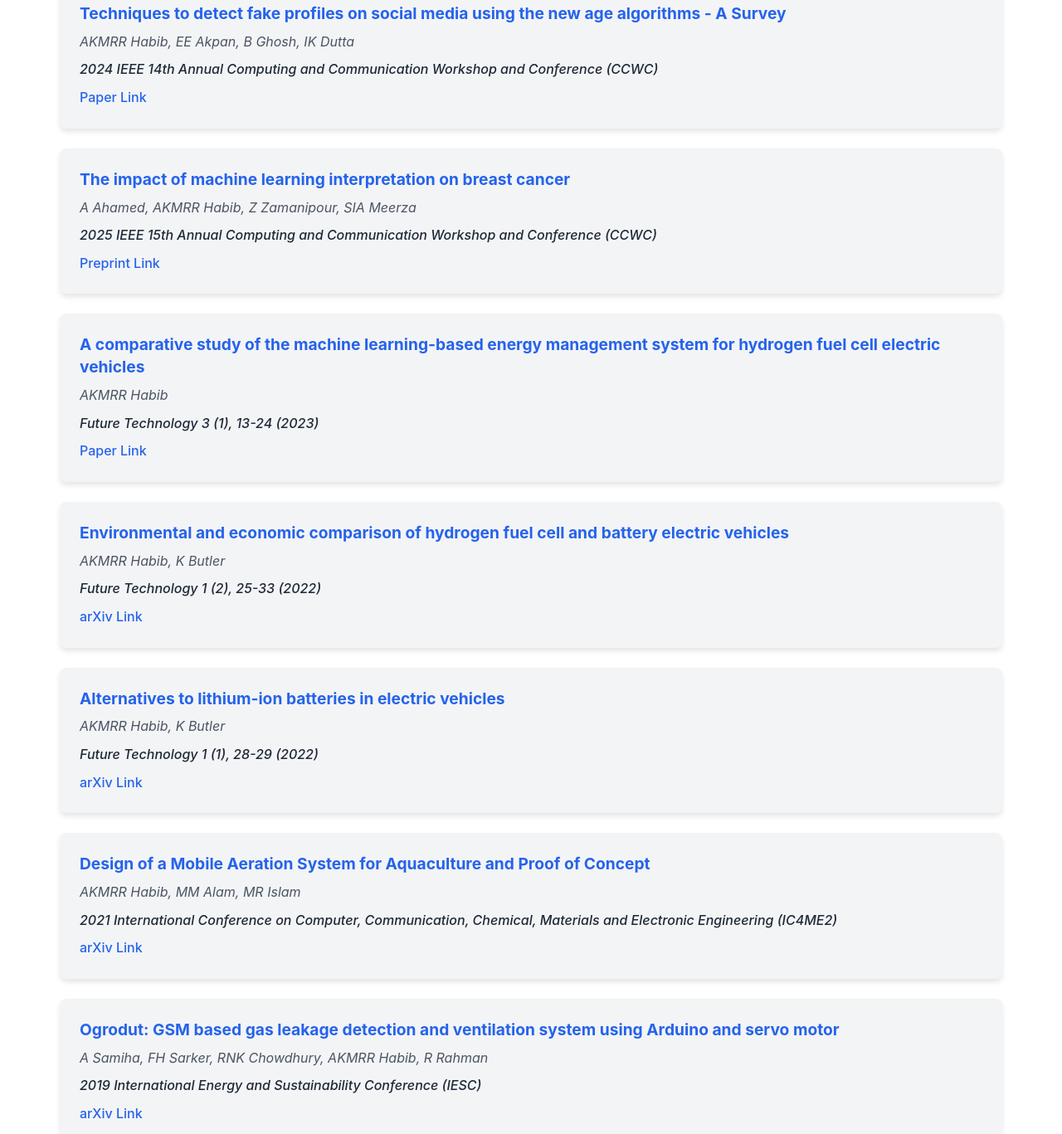
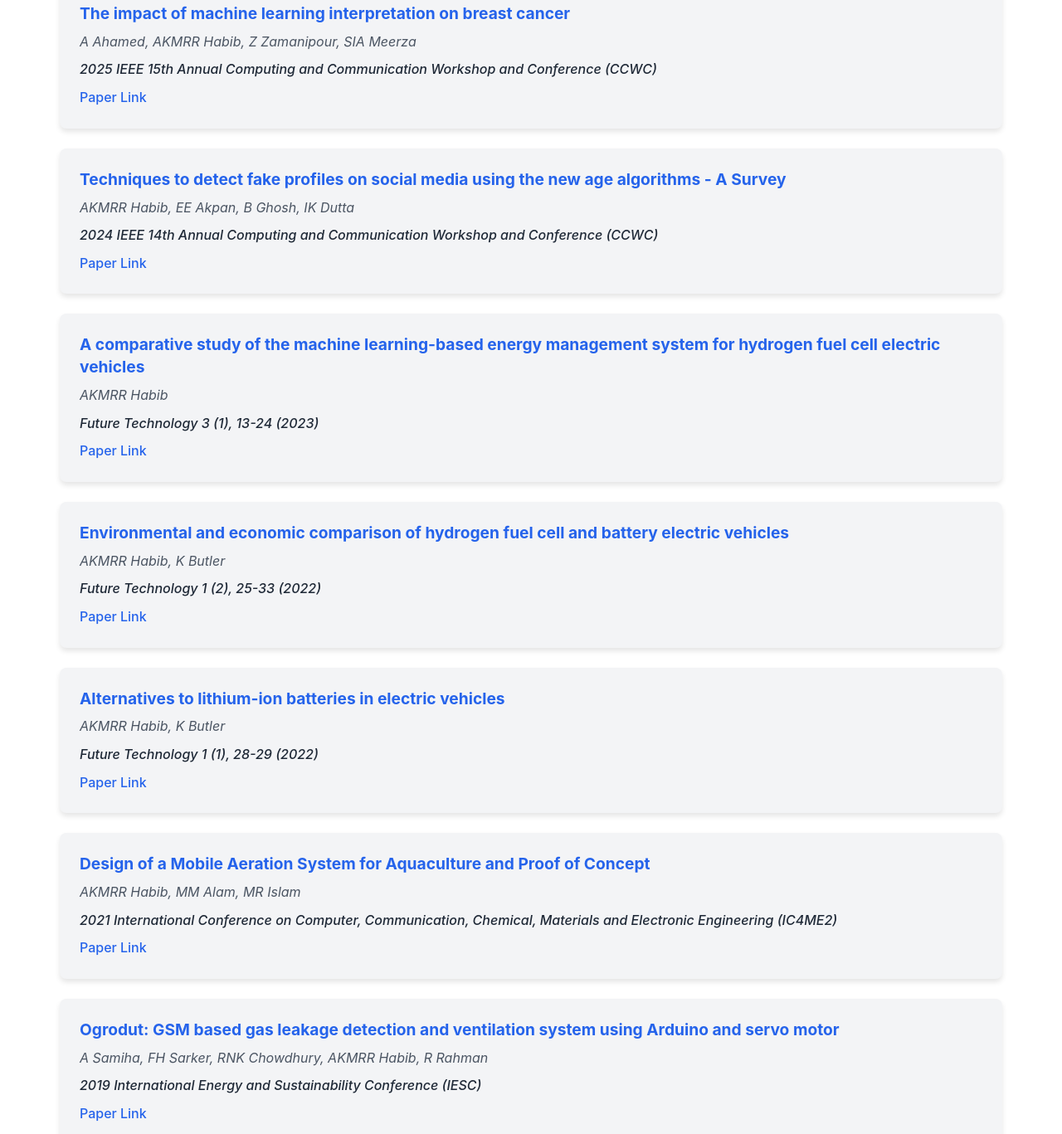
Before and after one commit to rubaiyathabib/rubaiyathabib.github.io, a plain HTML site: page publications.html in a window 1280 px wide. Shown: the part 213-1580 px from the top of the page at 83% size. Drawn offline with Linux system fonts and the light colour scheme.

Commit message:
Update publications.html

```diff
--- a/publications.html
+++ b/publications.html
@@ -31,17 +31,17 @@
         <h2><i class="fa fa-book"></i> Publications</h2>
         <div class="publications-list">
             <div class="publication-item">
+                <h3>The impact of machine learning interpretation on breast cancer</h3>
+                <p class="authors">A Ahamed, AKMRR Habib, Z Zamanipour, SIA Meerza</p>
+                <p class="journal"><em>2025 IEEE 15th Annual Computing and Communication Workshop and Conference (CCWC)</em></p>
+                <a href="https://ieeexplore.ieee.org/abstract/document/10903806" target="_blank" class="paper-link">Paper Link</a>
+            </div>
+
+            <div class="publication-item">
                 <h3>Techniques to detect fake profiles on social media using the new age algorithms - A Survey</h3>
                 <p class="authors">AKMRR Habib, EE Akpan, B Ghosh, IK Dutta</p>
                 <p class="journal"><em>2024 IEEE 14th Annual Computing and Communication Workshop and Conference (CCWC)</em></p>
                 <a href="https://ieeexplore.ieee.org/abstract/document/10427620" target="_blank" class="paper-link">Paper Link</a>
-            </div>
-
-            <div class="publication-item">
-                <h3>The impact of machine learning interpretation on breast cancer</h3>
-                <p class="authors">A Ahamed, AKMRR Habib, Z Zamanipour, SIA Meerza</p>
-                <p class="journal"><em>2025 IEEE 15th Annual Computing and Communication Workshop and Conference (CCWC)</em></p>
-                <a href="https://ieeexplore.ieee.org/abstract/document/10903806" target="_blank" class="paper-link">Preprint Link</a>
             </div>
 
             <div class="publication-item">
@@ -55,28 +55,28 @@
                 <h3>Environmental and economic comparison of hydrogen fuel cell and battery electric vehicles</h3>
                 <p class="authors">AKMRR Habib, K Butler</p>
                 <p class="journal"><em>Future Technology 1 (2), 25-33 (2022)</em></p>
-                <a href="https://fupubco.com/futech/article/view/33" target="_blank" class="paper-link">arXiv Link</a>
+                <a href="https://fupubco.com/futech/article/view/33" target="_blank" class="paper-link">Paper Link</a>
             </div>
 
             <div class="publication-item">
                 <h3>Alternatives to lithium-ion batteries in electric vehicles</h3>
                 <p class="authors">AKMRR Habib, K Butler</p>
                 <p class="journal"><em>Future Technology 1 (1), 28-29 (2022)</em></p>
-                <a href="https://fupubco.com/futech/article/view/14" target="_blank" class="paper-link">arXiv Link</a>
+                <a href="https://fupubco.com/futech/article/view/14" target="_blank" class="paper-link">Paper Link</a>
             </div>
 
             <div class="publication-item">
                 <h3>Design of a Mobile Aeration System for Aquaculture and Proof of Concept</h3>
                 <p class="authors">AKMRR Habib, MM Alam, MR Islam</p>
                 <p class="journal"><em>2021 International Conference on Computer, Communication, Chemical, Materials and Electronic Engineering (IC4ME2)</em></p>
-                <a href="https://ieeexplore.ieee.org/abstract/document/9768594" target="_blank" class="paper-link">arXiv Link</a>
+                <a href="https://ieeexplore.ieee.org/abstract/document/9768594" target="_blank" class="paper-link">Paper Link</a>
             </div>
 
             <div class="publication-item">
                 <h3>Ogrodut: GSM based gas leakage detection and ventilation system using Arduino and servo motor</h3>
                 <p class="authors">A Samiha, FH Sarker, RNK Chowdhury, AKMRR Habib, R Rahman</p>
                 <p class="journal"><em>2019 International Energy and Sustainability Conference (IESC)</em></p>
-                <a href="https://ieeexplore.ieee.org/abstract/document/8976710" target="_blank" class="paper-link">arXiv Link</a>
+                <a href="https://ieeexplore.ieee.org/abstract/document/8976710" target="_blank" class="paper-link">Paper Link</a>
             </div>
         </div>
     </section>
```
